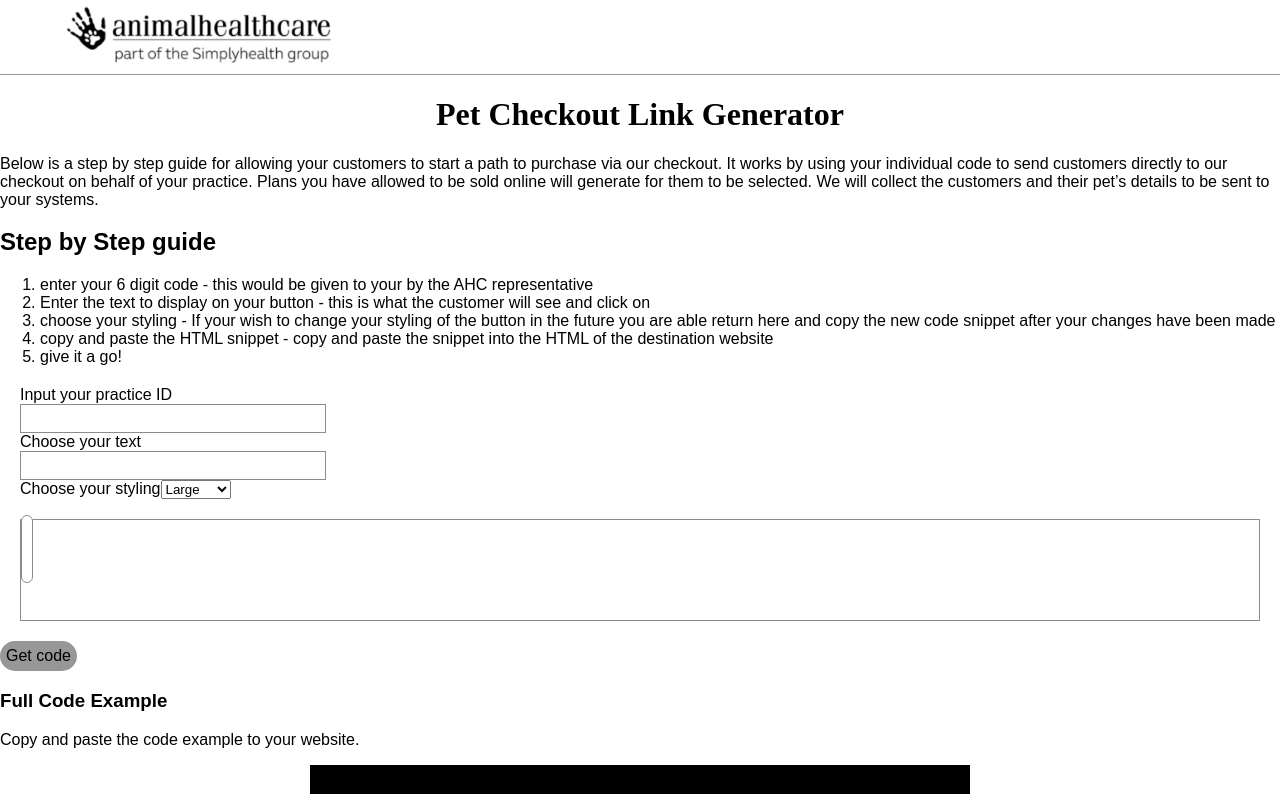
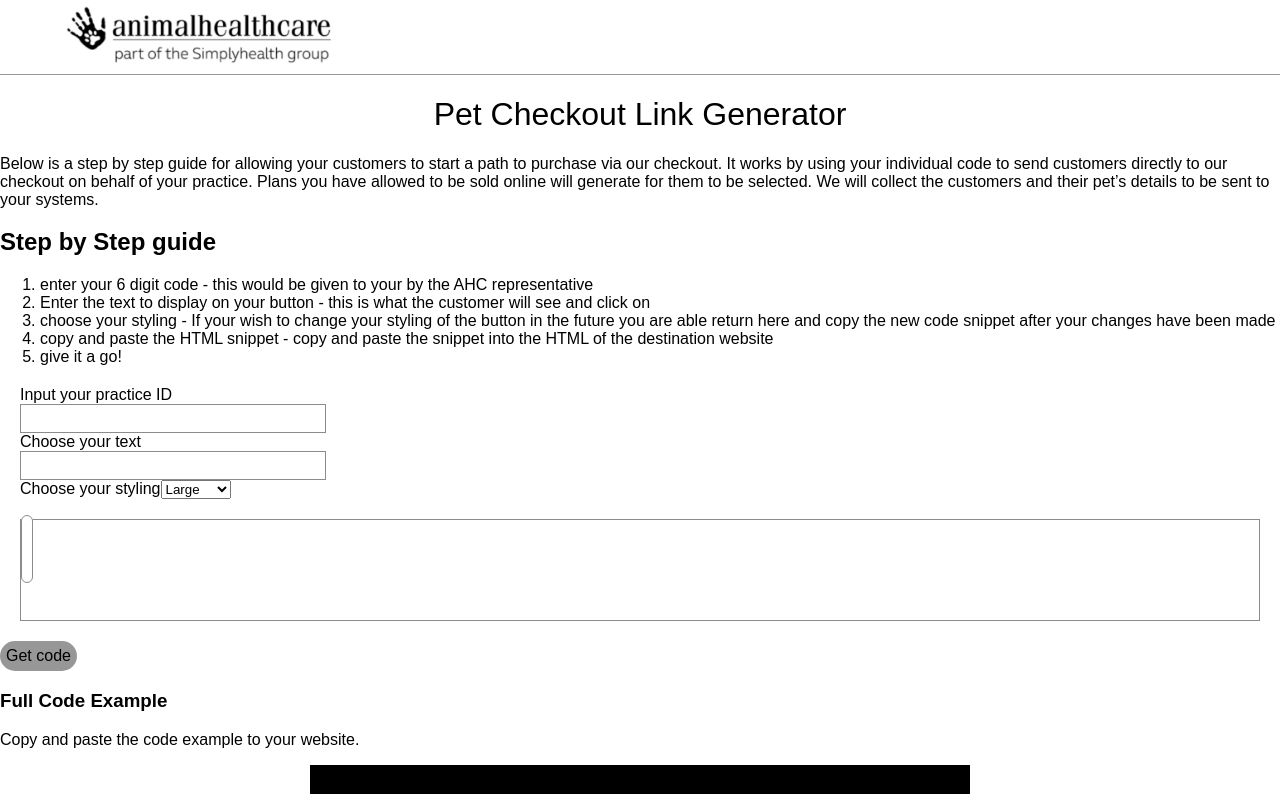
Before and after one commit to evieperren/pet-checkout-link-generator, a React (Create React App) app: page / in a window 1280 px wide. Shown: the top 794 px of the page. Built offline with nearby package versions, Linux system fonts and the light colour scheme.

Commit message:
correcting font imports

```diff
--- a/src/assets/base/_typograghy.scss
+++ b/src/assets/base/_typograghy.scss
@@ -1,4 +1,4 @@
 $font-family: "FSElliot", Arial, Helvetica, sans-serif;
-$font-family-light: "FSElliotLight";
+
 $font-size: 16px;
 $font-size-small: 14px;
--- a/src/assets/font/font-import.scss
+++ b/src/assets/font/font-import.scss
@@ -1,8 +1,10 @@
 @font-face {
     font-family: 'FSElliot';
     src: local('FSElliot'), url(./FSElliotWeb-Regular.woff) format('woff');
+    font-weight: normal;
 }
 @font-face {
-    font-family: 'FSElliotLight';
+    font-family: 'FSElliot';
     src: local('FSElliotLight') url(./fselliot-light-webfont.woff) format('woff');
+    font-weight: 100;
 }
--- a/src/component/form/form.module.scss
+++ b/src/component/form/form.module.scss
@@ -14,7 +14,6 @@ button {
     position: relative;
     padding: 5px;
     font-size: $font-size;
-    font-family: $font-family;
 }
 .input_container {
     margin: 20px;
@@ -37,7 +36,6 @@ button {
     background-color: #fff;
     border-radius: 20px;
     padding: 5px;
-    font-family: $font-family;
 }
 .medium a{
     font-size: 20px;
@@ -47,7 +45,7 @@ button {
     background-color: #fff;
     border-radius: 20px;
     padding: 5px;
-    font-family: $font-family;
+
 }
 .small a{
     font-size: 5px;
@@ -57,7 +55,6 @@ button {
     background-color: #fff;
     border-radius: 20px;
     padding: 5px;
-    font-family: $font-family;
 }
 .example {
     color: black;
--- a/src/component/title/title.module.scss
+++ b/src/component/title/title.module.scss
@@ -2,5 +2,5 @@
 
 .title {
     text-align: center;
-    font-family: $font-family-light;
+    font-weight: 100;
 }
```
